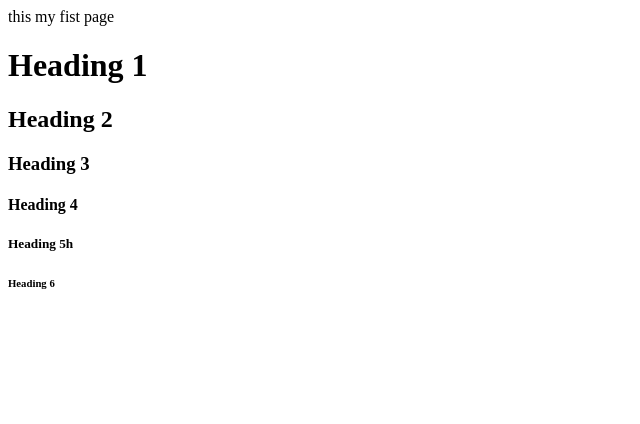
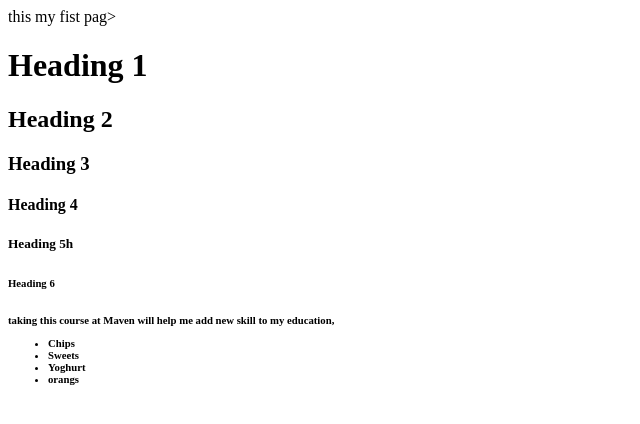
Before and after one commit to Zimasa21/Zimasa, a plain HTML site: page index.html in a window 1280 px wide. Shown: the whole page, without its empty margins (0-640 px from the left). Drawn offline with Linux system fonts and the light colour scheme.

Commit message:
created list

```diff
--- a/index.html
+++ b/index.html
@@ -6,14 +6,20 @@
     <title>test</title>
 </head>
 <body>
-    this my fist page
-</body>
+    this my fist pag>
 <h1>Heading 1</h1>
 <h2>Heading 2<h2>
 <h3>Heading 3</h3>
 <h4>Heading 4<h4>
 <h5>Heading 5h<h5>
-<H6>Heading 6<h6>
+<h6>Heading 6<h6>
+    <p>taking this course at Maven will help me add new skill to my education,</p>
 
-
+    <ul>
+        <li>Chips</li>
+        <li>Sweets</li>
+        <li>Yoghurt</li>
+        <li>orangs</li>
+    </ul>
+<body>
 </html>
```
